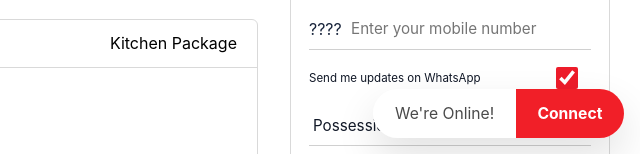
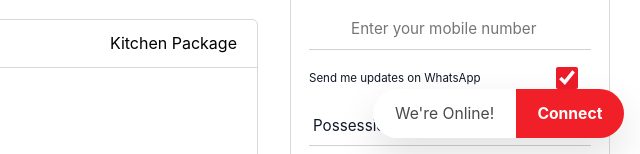
Before and after one commit to ajor-2002/Ajor_Interio, a website: page pages/kitchen-calculator.html in a window 1280 px wide. Shown: the part 646-800 px from the top of the page, 640-1280 px from the left. Drawn offline with Linux system fonts and the light colour scheme.

Commit message:
REMOVE QUESTION MARK

```diff
--- a/pages/kitchen-calculator.html
+++ b/pages/kitchen-calculator.html
@@ -390,7 +390,7 @@
           <p>SignUp to view estimate</p>
           <form>
             <input type="text" placeholder="Enter your name" />
-            <div class="kitchen-phone-row"><span>????</span><input type="tel" placeholder="Enter your mobile number" /></div>
+            <div class="kitchen-phone-row"><span></span><input type="tel" placeholder="Enter your mobile number" /></div>
             <label class="kitchen-whatsapp-row"><span>Send me updates on WhatsApp</span><input type="checkbox" checked /></label>
             <select aria-label="Possession">
               <option>Possession in</option>
```
